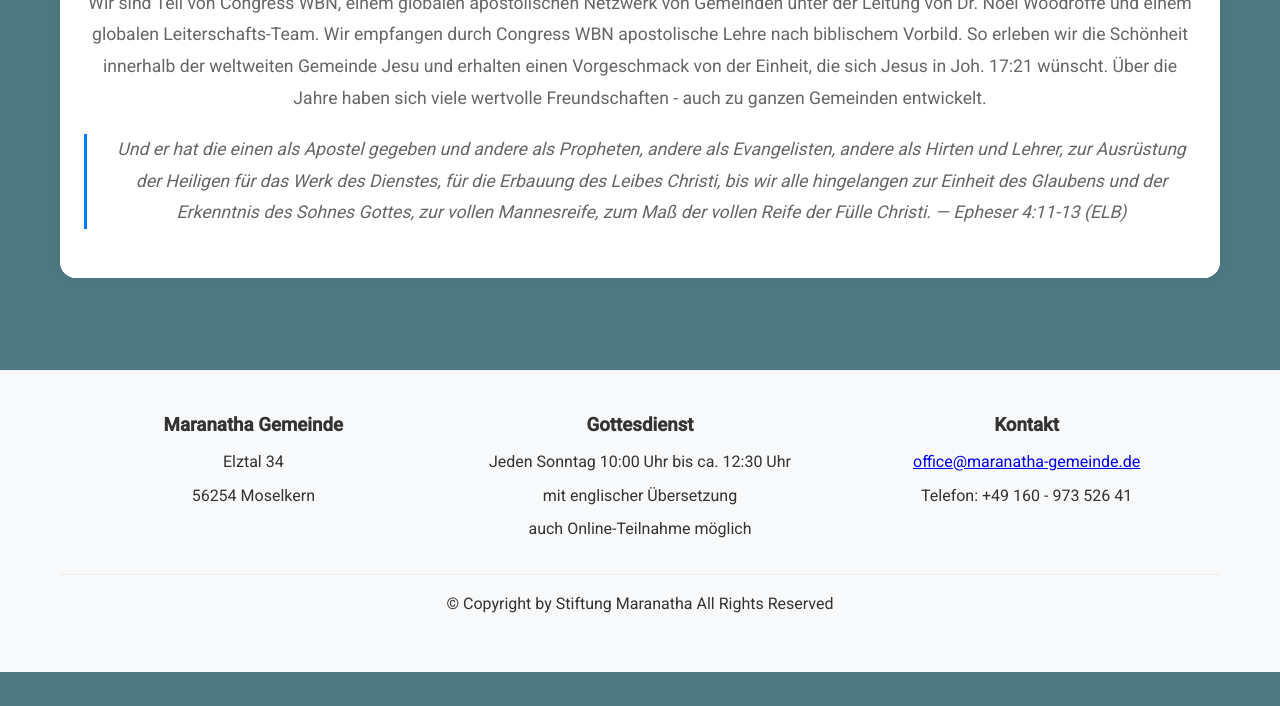
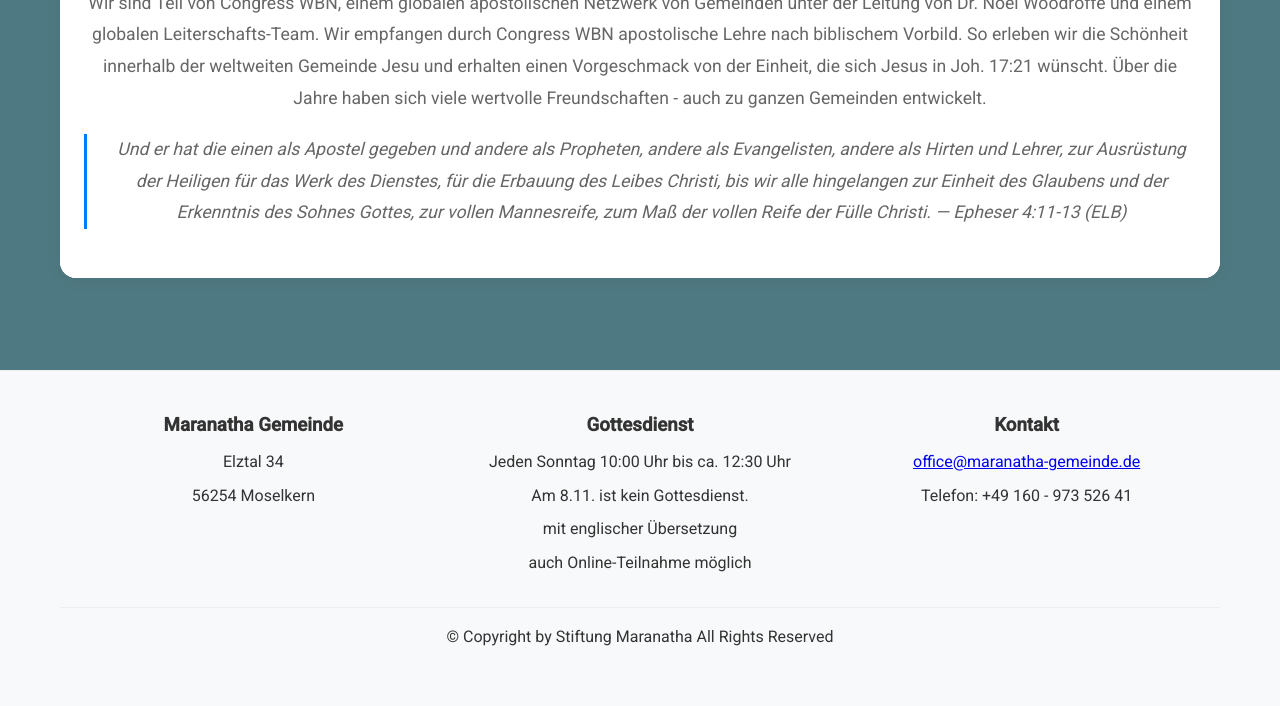
Before and after one commit to NateDaveHill/official-maranatha-website, a Jekyll site: the page built from index.html, in a window 1280 px wide and 900 px high, scrolled down 2886 px, cut to the strip 194-900 px from the top of the window. Built offline with Jekyll 4.4.1, drawn with Linux system fonts in a browser that asks for light colours; before the commit the page ends 3752 px from its top, so only the background shows below that.

Commit message:
addded notice

```diff
--- a/_data/translations.json
+++ b/_data/translations.json
@@ -174,6 +174,11 @@
     "en": "Every Sunday from 10:00 to approximately 12:30",
     "ru": "Каждое воскресенье с 10:00 примерно до 12:30"
   },
+  "footer_service_notice": {
+    "de": "Am 8.11. ist kein Gottesdienst.",
+    "en": "There is no church service on November 8.",
+    "ru": "8 ноября богослужения не будет."
+  },
   "footer_translation": {
     "de": "mit englischer Übersetzung",
     "en": "with English translation",
--- a/_includes/footer.html
+++ b/_includes/footer.html
@@ -12,6 +12,7 @@
       <div class="footer-column">
         <h3 data-json-key="footer_service">Gottesdienst</h3>
         <p data-json-key="footer_time">Jeden Sonntag 10:00 Uhr bis ca. 12:30 Uhr</p>
+        <p data-json-key="footer_service_notice">Am 8.11. ist kein Gottesdienst.</p>
         <p data-json-key="footer_translation">mit englischer Übersetzung</p>
         <p data-json-key="footer_online">auch Online-Teilnahme möglich</p>
       </div>
```
